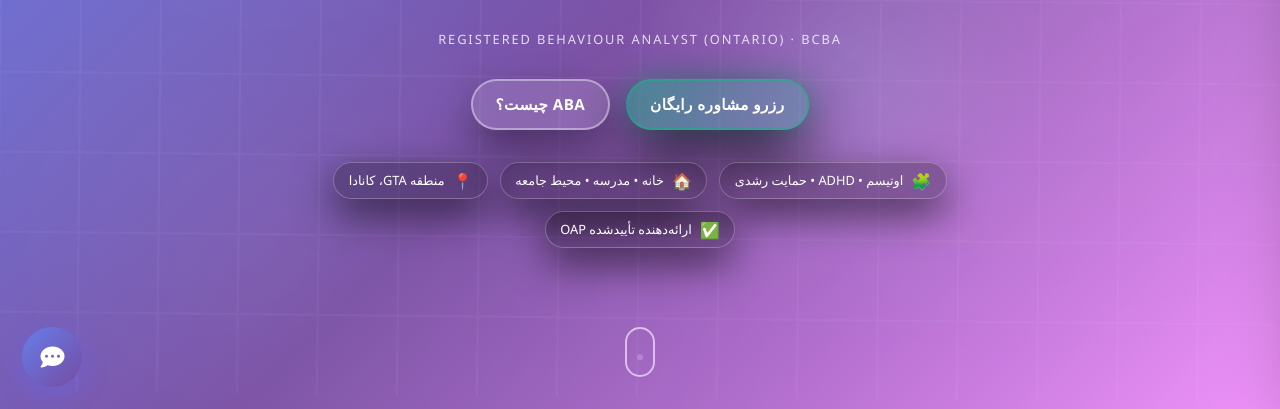
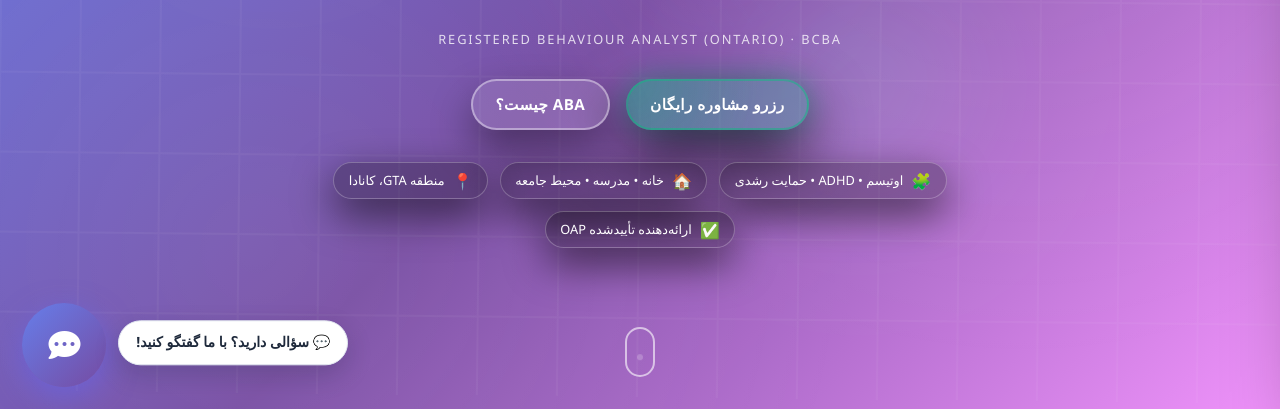
Before and after one commit to hajizadehsoheil/kindstepspro, a website: page index-fa.html in a window 1280 px wide. Shown: the part 391-800 px from the top of the page. Drawn offline with Linux system fonts and the light colour scheme.

Commit message:
Bigger pulsing chat button + 'chat with us' label bubble (FA)

```diff
--- a/index-fa.html
+++ b/index-fa.html
@@ -942,13 +942,32 @@
 <style>
   #ks-chat-btn {
     position: fixed; bottom: 1.4rem; right: 1.4rem; z-index: 10000;
-    width: 60px; height: 60px; border-radius: 50%; border: none; cursor: pointer;
-    background: var(--gradient-primary); color: #fff; font-size: 1.5rem;
-    box-shadow: 0 8px 24px rgba(99,102,241,.45);
+    width: 84px; height: 84px; border-radius: 50%; border: none; cursor: pointer;
+    background: var(--gradient-primary); color: #fff; font-size: 2rem;
+    box-shadow: 0 10px 30px rgba(99,102,241,.55);
     display: flex; align-items: center; justify-content: center;
     transition: transform .2s ease;
+    animation: ks-chat-pulse 2.4s ease-out infinite;
   }
-  #ks-chat-btn:hover { transform: scale(1.07); }
+  @keyframes ks-chat-pulse {
+    0% { box-shadow: 0 10px 30px rgba(99,102,241,.55), 0 0 0 0 rgba(99,102,241,.55); }
+    70% { box-shadow: 0 10px 30px rgba(99,102,241,.55), 0 0 0 20px rgba(99,102,241,0); }
+    100% { box-shadow: 0 10px 30px rgba(99,102,241,.55), 0 0 0 0 rgba(99,102,241,0); }
+  }
+  #ks-chat-btn:hover { transform: scale(1.08); animation: none; }
+  #ks-chat-label {
+    position: fixed; bottom: 2.7rem; right: 7.4rem; z-index: 10000;
+    background: #fff; color: #1e293b; border: 1px solid #e2e8f0;
+    border-radius: 999px; padding: .6rem 1.05rem;
+    font-size: .88rem; font-weight: 600; white-space: nowrap;
+    box-shadow: 0 10px 26px rgba(15,23,42,.18);
+    cursor: pointer; animation: ks-chat-nudge 2.4s ease-in-out infinite;
+  }
+  @keyframes ks-chat-nudge {
+    0%, 100% { transform: translateY(0); }
+    50% { transform: translateY(-6px); }
+  }
+  #ks-chat-label:hover { border-color: var(--primary-color); }
   #ks-chat-panel {
     position: fixed; bottom: 6.4rem; right: 1.4rem; z-index: 10000;
     width: 380px; max-width: calc(100vw - 2.8rem); height: 520px; max-height: calc(100vh - 9rem);
@@ -1001,11 +1020,13 @@
   #ks-chat-send:disabled { opacity: .5; cursor: default; }
   @media (max-width: 480px) {
     #ks-chat-panel { bottom: 5.9rem; right: .9rem; left: .9rem; width: auto; }
-    #ks-chat-btn { bottom: 1rem; right: 1rem; }
+    #ks-chat-btn { bottom: 1rem; right: 1rem; width: 72px; height: 72px; font-size: 1.7rem; }
+    #ks-chat-label { display: none; }
   }
 </style>
 
 <button id="ks-chat-btn" aria-label="Open chat"><i class="fa-solid fa-comment-dots"></i></button>
+<div id="ks-chat-label" role="button" tabindex="0">💬 Questions? Chat with us!</div>
 <div id="ks-chat-panel" role="dialog" aria-label="Kind Steps chat">
   <div class="ks-chat-head">
     <div class="ks-chat-avatar">🧩</div>
@@ -1054,6 +1075,7 @@
   var chipsBox = document.getElementById("ks-chat-chips");
   var input = document.getElementById("ks-chat-input");
   var sendBtn = document.getElementById("ks-chat-send");
+  var label = document.getElementById("ks-chat-label");
   var history = [];
   var greeted = false;
 
@@ -1061,7 +1083,14 @@
     panel.setAttribute("dir", "rtl");
     btn.style.right = 'auto';
     btn.style.left = '1.4rem';
+    label.style.right = 'auto';
+    label.style.left = '7.4rem';
+    label.textContent = "💬 سؤالی دارید؟ با ما گفتگو کنید!";
   }
+  label.addEventListener("click", function () { toggle(true); });
+  label.addEventListener("keydown", function (e) {
+    if (e.key === "Enter" || e.key === " ") { e.preventDefault(); toggle(true); }
+  });
   document.getElementById("ks-chat-title").textContent = T.title;
   document.getElementById("ks-chat-sub").textContent = T.sub;
   input.placeholder = T.placeholder;
@@ -1090,6 +1119,7 @@
   function toggle(open) {
     var willOpen = typeof open === "boolean" ? open : !panel.classList.contains("open");
     panel.classList.toggle("open", willOpen);
+    if (willOpen && label) label.style.display = "none";
     if (willOpen && !greeted) {
       greeted = true;
       addMsg(T.greeting, "bot");
```
